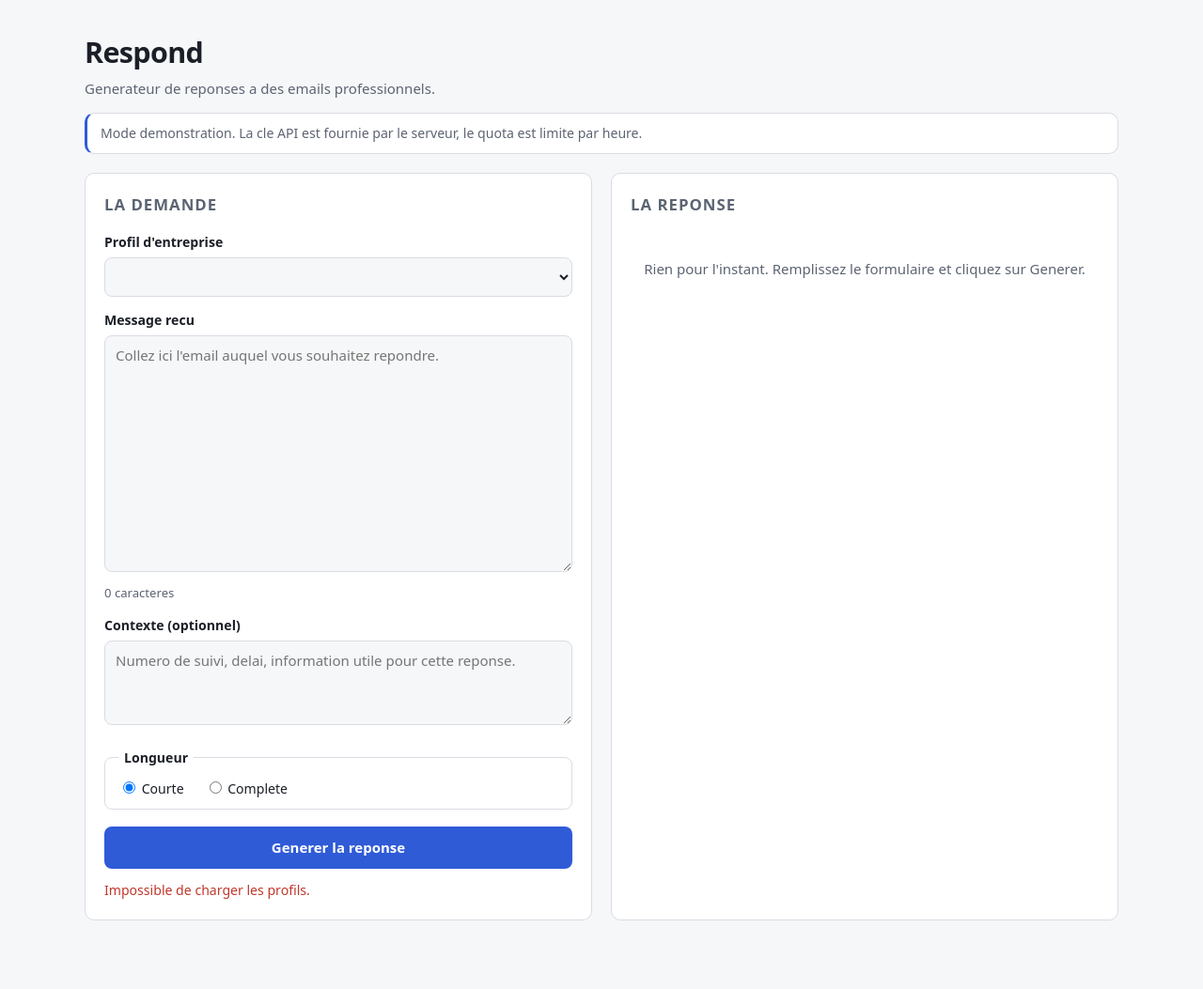
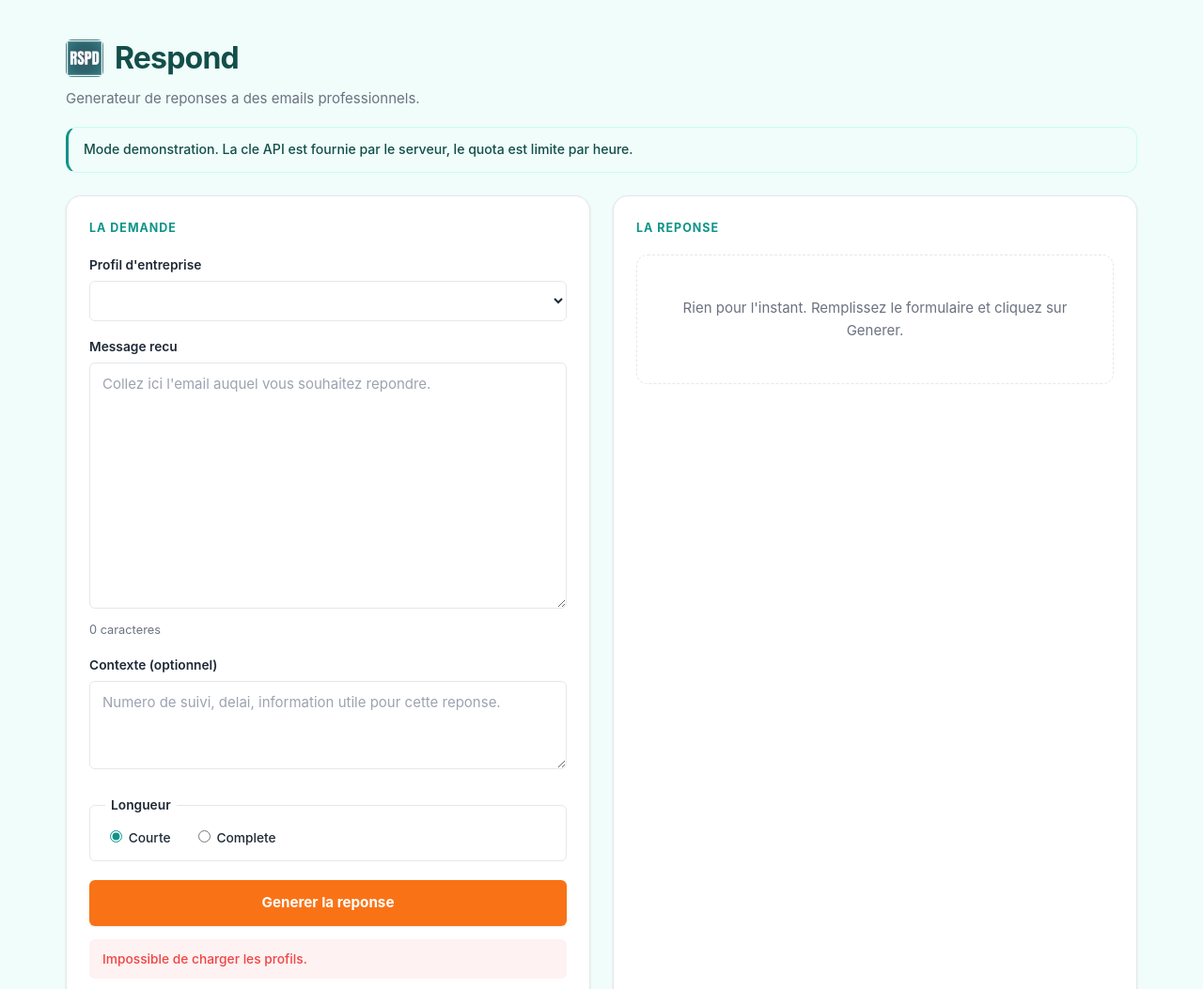
Before and after one commit to JulienFrelet/RespondV2, a plain HTML site: page RespondAPI/wwwroot/index.html in a window 1280 px wide. Shown: the top 1053 px of the page at 94% size. Before the commit the page ends 1028 px from the top, so only its background shows below. Drawn offline with Linux system fonts and the light colour scheme; no server answers.

Commit message:
[EDIT] Reprise de la palette et du logo de la premiere version
Teal en couleur primaire, orange pour l'action principale, navy pour les
surfaces sombres, fond menthe. La palette, les rayons et les ombres viennent
du fichier de styles de la version Electron : l'identite visuelle fonctionnait
deja, la refaire n'aurait rien apporte.

Le bouton Generer est le seul element orange de la page, donc l'oeil y va
directement.

Le mode sombre reprend les variables de l'original, mais via la requete media
prefers-color-scheme au lieu d'une classe basculee en JavaScript : le systeme
du visiteur decide, sans clic et sans etat a stocker.

Logo et favicon repris tels quels.

La version d'origine chargeait Plus Jakarta Sans depuis Google Fonts, ce qui
transmettait l'adresse IP de chaque visiteur a un tiers et cassait l'affichage
hors connexion. La police reste declaree en tete de pile mais rien n'est
telecharge : l'embarquer localement viendra avec le durcissement.

```diff
--- a/RespondAPI/wwwroot/css/respond.css
+++ b/RespondAPI/wwwroot/css/respond.css
@@ -1,35 +1,65 @@
 /*
   Styles de Respond.
 
-  Polices systeme uniquement : aucun appel a un service de polices distant,
-  donc aucune fuite de l'adresse IP du visiteur vers un tiers, et la page
-  s'affiche aussi vite hors connexion.
+  La palette est reprise de la premiere version de l'application : teal en
+  couleur primaire, orange pour l'action principale, navy pour les surfaces
+  sombres. Garder l'identite visuelle evite de repartir de zero sur ce qui
+  fonctionnait deja.
+
+  Polices systeme uniquement : la version d'origine chargeait Plus Jakarta Sans
+  depuis Google Fonts, ce qui transmettait l'adresse IP de chaque visiteur a un
+  tiers et cassait l'affichage hors connexion. Les polices seront embarquees
+  localement plus tard ; en attendant la pile systeme fait le travail.
 */
 
 :root {
-  --fond: #f6f7f9;
-  --surface: #ffffff;
-  --bordure: #d8dce3;
-  --texte: #1b1f27;
-  --texte-doux: #5c6472;
-  --accent: #2f5bd7;
-  --accent-sombre: #24479f;
-  --erreur: #c0372b;
-  --succes: #1f7a4d;
-  --rayon: 10px;
+  --primary:       #0D9488;
+  --primary-dark:  #0F766E;
+  --primary-light: #CCFBF1;
+  --primary-pale:  #F0FDFA;
+  --cta:           #F97316;
+  --cta-dark:      #EA6C0A;
+
+  --bg:            #F0FDFA;
+  --surface:       #FFFFFF;
+  --navy:          #0B1120;
+
+  --text:          #134E4A;
+  --text-body:     #1F2937;
+  --text-muted:    #6B7280;
+  --text-light:    #9CA3AF;
+
+  --border:        #E5E7EB;
+  --border-focus:  #0D9488;
+
+  --danger:        #EF4444;
+  --danger-light:  #FEF2F2;
+  --success:       #10B981;
+
+  --radius-sm:     6px;
+  --radius:        12px;
+  --radius-lg:     16px;
+
+  --shadow-sm:     0 1px 3px rgba(0,0,0,0.06), 0 1px 2px rgba(0,0,0,0.04);
+  --shadow:        0 4px 12px rgba(0,0,0,0.06), 0 2px 4px rgba(0,0,0,0.04);
+  --shadow-md:     0 8px 24px rgba(0,0,0,0.08), 0 4px 8px rgba(0,0,0,0.04);
+
+  --transition:    all 0.2s cubic-bezier(0.4, 0, 0.2, 1);
 }
 
 @media (prefers-color-scheme: dark) {
   :root {
-    --fond: #14171c;
-    --surface: #1d2127;
-    --bordure: #333a45;
-    --texte: #e8eaee;
-    --texte-doux: #9aa3b2;
-    --accent: #6f93f5;
-    --accent-sombre: #8aa8f8;
-    --erreur: #f08a7f;
-    --succes: #5fc98f;
+    --bg:            #0F172A;
+    --surface:       #1E293B;
+    --navy:          #060B16;
+    --text:          #A7F3D0;
+    --text-body:     #E2E8F0;
+    --text-muted:    #94A3B8;
+    --text-light:    #64748B;
+    --border:        #334155;
+    --primary-pale:  #0D2D28;
+    --primary-light: #134E4A;
+    --danger-light:  #2D1515;
   }
 }
 
@@ -37,171 +67,235 @@
 
 body {
   margin: 0;
-  padding: 0 16px 48px;
-  background: var(--fond);
-  color: var(--texte);
-  font: 15px/1.55 system-ui, -apple-system, "Segoe UI", Roboto, sans-serif;
+  padding: 0 20px 56px;
+  background: var(--bg);
+  color: var(--text-body);
+  font: 15px/1.6 'Plus Jakarta Sans', -apple-system, BlinkMacSystemFont,
+        'Segoe UI', Roboto, sans-serif;
+  -webkit-font-smoothing: antialiased;
 }
 
+/* ── En-tete ───────────────────────────────────────────────────────────── */
+
 .entete {
-  max-width: 1100px;
+  max-width: 1140px;
   margin: 0 auto;
-  padding: 32px 0 20px;
+  padding: 36px 0 24px;
+}
+
+.marque {
+  display: flex;
+  align-items: center;
+  gap: 12px;
+}
+
+.logo {
+  border-radius: var(--radius-sm);
+  object-fit: contain;
 }
 
 .entete h1 {
   margin: 0;
-  font-size: 1.9rem;
-  letter-spacing: -0.02em;
+  font-size: 2rem;
+  font-weight: 700;
+  letter-spacing: -0.025em;
+  color: var(--text);
 }
 
 .accroche {
-  margin: 4px 0 14px;
-  color: var(--texte-doux);
+  margin: 6px 0 18px;
+  color: var(--text-muted);
 }
 
 .bandeau-demo {
   margin: 0;
-  padding: 10px 14px;
-  border: 1px solid var(--bordure);
-  border-left: 3px solid var(--accent);
-  border-radius: var(--rayon);
-  background: var(--surface);
-  color: var(--texte-doux);
+  padding: 12px 16px;
+  border: 1px solid var(--primary-light);
+  border-left: 3px solid var(--primary);
+  border-radius: var(--radius);
+  background: var(--primary-pale);
+  color: var(--text);
   font-size: 0.88rem;
+  font-weight: 500;
 }
 
+/* ── Panneaux ──────────────────────────────────────────────────────────── */
+
 .colonnes {
-  max-width: 1100px;
+  max-width: 1140px;
   margin: 0 auto;
   display: grid;
   grid-template-columns: 1fr 1fr;
-  gap: 20px;
+  gap: 24px;
 }
 
-@media (max-width: 860px) {
+@media (max-width: 880px) {
   .colonnes { grid-template-columns: 1fr; }
 }
 
 .panneau {
   background: var(--surface);
-  border: 1px solid var(--bordure);
-  border-radius: var(--rayon);
-  padding: 20px;
+  border: 1px solid var(--border);
+  border-radius: var(--radius-lg);
+  padding: 24px;
+  box-shadow: var(--shadow-sm);
 }
 
 .panneau h2 {
-  margin: 0 0 16px;
-  font-size: 1.05rem;
+  margin: 0 0 18px;
+  font-size: 0.78rem;
+  font-weight: 700;
   text-transform: uppercase;
-  letter-spacing: 0.06em;
-  color: var(--texte-doux);
+  letter-spacing: 0.08em;
+  color: var(--primary);
 }
+
+/* ── Champs ────────────────────────────────────────────────────────────── */
 
 label {
   display: block;
-  margin: 14px 0 5px;
+  margin: 16px 0 6px;
   font-weight: 600;
-  font-size: 0.88rem;
+  font-size: 0.86rem;
+  color: var(--text-body);
 }
 
 select, textarea, input[type="text"] {
   width: 100%;
-  padding: 9px 11px;
-  border: 1px solid var(--bordure);
-  border-radius: 8px;
-  background: var(--fond);
-  color: var(--texte);
+  padding: 10px 13px;
+  border: 1px solid var(--border);
+  border-radius: var(--radius-sm);
+  background: var(--surface);
+  color: var(--text-body);
   font: inherit;
   resize: vertical;
+  transition: var(--transition);
+}
+
+@media (prefers-color-scheme: dark) {
+  select, textarea, input[type="text"] { background: #0F172A; }
 }
 
 select:focus, textarea:focus, input[type="text"]:focus {
-  outline: 2px solid var(--accent);
-  outline-offset: 1px;
+  outline: none;
+  border-color: var(--border-focus);
+  box-shadow: 0 0 0 3px rgba(13, 148, 136, 0.15);
 }
 
-input[readonly] { color: var(--texte-doux); }
+::placeholder { color: var(--text-light); }
+
+input[readonly] {
+  background: var(--primary-pale);
+  color: var(--text);
+  font-weight: 600;
+}
 
 .indice {
-  margin: 5px 0 0;
-  color: var(--texte-doux);
-  font-size: 0.82rem;
+  margin: 6px 0 0;
+  color: var(--text-muted);
+  font-size: 0.8rem;
 }
 
 .longueurs {
-  margin: 18px 0 0;
-  padding: 10px 14px;
-  border: 1px solid var(--bordure);
-  border-radius: 8px;
+  margin: 20px 0 0;
+  padding: 12px 16px;
+  border: 1px solid var(--border);
+  border-radius: var(--radius-sm);
 }
 
 .longueurs legend {
   padding: 0 6px;
   font-weight: 600;
-  font-size: 0.88rem;
+  font-size: 0.86rem;
 }
 
 .longueurs label {
   display: inline-block;
-  margin: 0 18px 0 0;
-  font-weight: 400;
+  margin: 0 20px 0 0;
+  font-weight: 500;
 }
+
+.longueurs input[type="radio"] { accent-color: var(--primary); }
+
+/* ── Boutons ───────────────────────────────────────────────────────────── */
 
 button {
   font: inherit;
-  border-radius: 8px;
+  border-radius: var(--radius-sm);
   cursor: pointer;
+  transition: var(--transition);
 }
 
+/* L'action principale est en orange : c'est le seul element de la page dans
+   cette teinte, donc l'oeil y va directement. */
 .bouton-principal {
   width: 100%;
-  margin-top: 18px;
-  padding: 11px 16px;
+  margin-top: 20px;
+  padding: 12px 18px;
   border: none;
-  background: var(--accent);
+  background: var(--cta);
   color: #fff;
-  font-weight: 600;
+  font-weight: 700;
+  font-size: 0.95rem;
+  box-shadow: var(--shadow-sm);
 }
 
-.bouton-principal:hover:not(:disabled) { background: var(--accent-sombre); }
+.bouton-principal:hover:not(:disabled) {
+  background: var(--cta-dark);
+  box-shadow: var(--shadow);
+}
 
 .bouton-principal:disabled {
-  opacity: 0.6;
+  opacity: 0.55;
   cursor: progress;
+  box-shadow: none;
 }
 
 .actions {
   display: flex;
   gap: 10px;
-  margin-top: 14px;
+  margin-top: 16px;
 }
 
 .bouton-secondaire {
   flex: 1;
-  padding: 9px 14px;
-  border: 1px solid var(--bordure);
-  background: var(--fond);
-  color: var(--texte);
+  padding: 10px 16px;
+  border: 1px solid var(--primary);
+  background: transparent;
+  color: var(--primary);
+  font-weight: 600;
 }
 
-.bouton-secondaire:hover { border-color: var(--accent); }
+.bouton-secondaire:hover { background: rgba(13, 148, 136, 0.08); }
 
 .bouton-secondaire.confirme {
-  border-color: var(--succes);
-  color: var(--succes);
+  border-color: var(--success);
+  color: var(--success);
+  background: rgba(16, 185, 129, 0.08);
 }
+
+/* ── Resultat ──────────────────────────────────────────────────────────── */
 
 .attente {
   margin: 0;
-  padding: 28px 0;
-  color: var(--texte-doux);
+  padding: 44px 20px;
+  border: 1px dashed var(--border);
+  border-radius: var(--radius);
+  color: var(--text-muted);
   text-align: center;
 }
 
 .erreur {
-  margin: 12px 0 0;
-  color: var(--erreur);
-  font-size: 0.88rem;
+  margin: 14px 0 0;
+  padding: 0;
+  color: var(--danger);
+  font-size: 0.86rem;
+  font-weight: 500;
   min-height: 1.2em;
 }
+
+.erreur:not(:empty) {
+  padding: 10px 14px;
+  border-radius: var(--radius-sm);
+  background: var(--danger-light);
+}
--- a/RespondAPI/wwwroot/index.html
+++ b/RespondAPI/wwwroot/index.html
@@ -9,12 +9,16 @@
     est delivree par une balise meta. Voir EnTetesSecurite dans Program.cs.
   -->
   <title>Respond — generateur de reponses email</title>
+  <link rel="icon" href="favicon.ico" />
   <link rel="stylesheet" href="css/respond.css" />
 </head>
 <body>
 
 <header class="entete">
-  <h1>Respond</h1>
+  <div class="marque">
+    <img src="img/logo.png" alt="" class="logo" width="40" height="40" />
+    <h1>Respond</h1>
+  </div>
   <p class="accroche">Generateur de reponses a des emails professionnels.</p>
   <p class="bandeau-demo" id="bandeau-demo">
     Mode demonstration. La cle API est fournie par le serveur, le quota est limite par heure.
```
Also changed, not shown: RespondAPI/wwwroot/favicon.ico (added), RespondAPI/wwwroot/img/logo.png (added).
